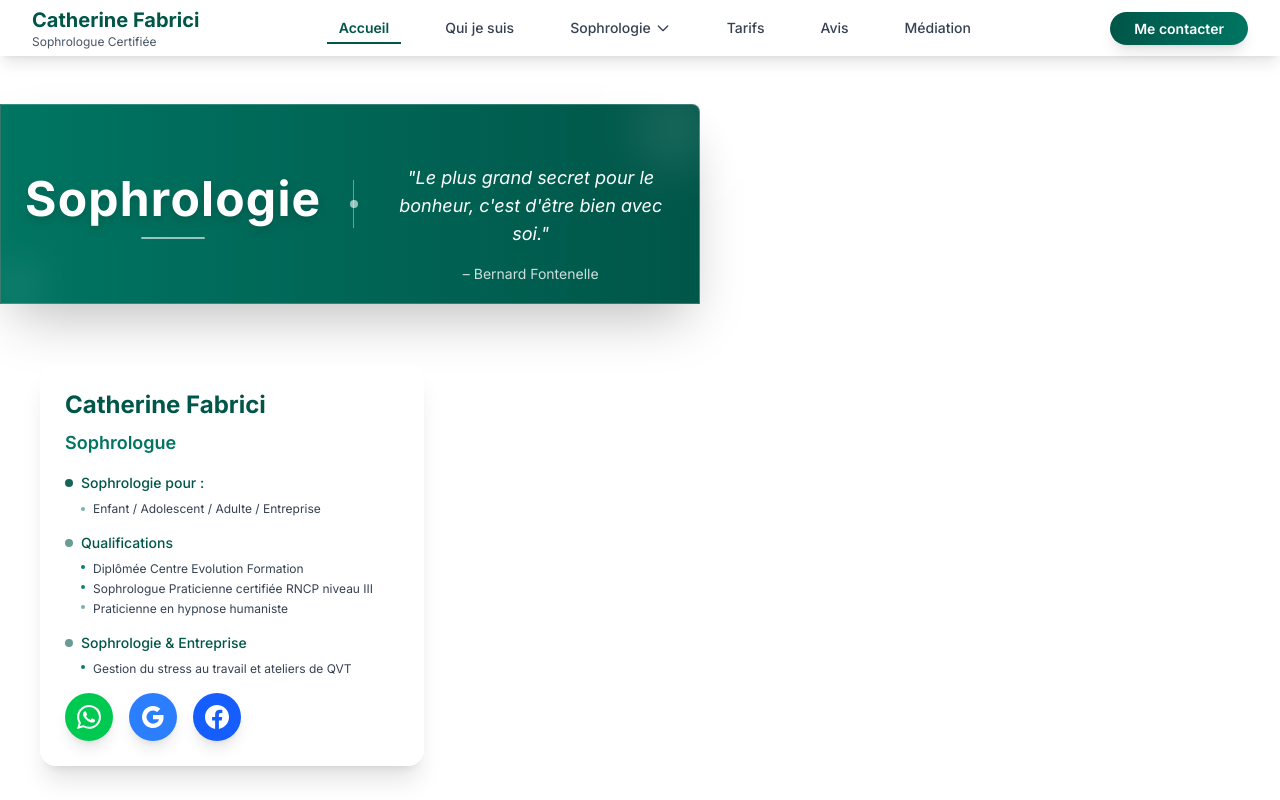
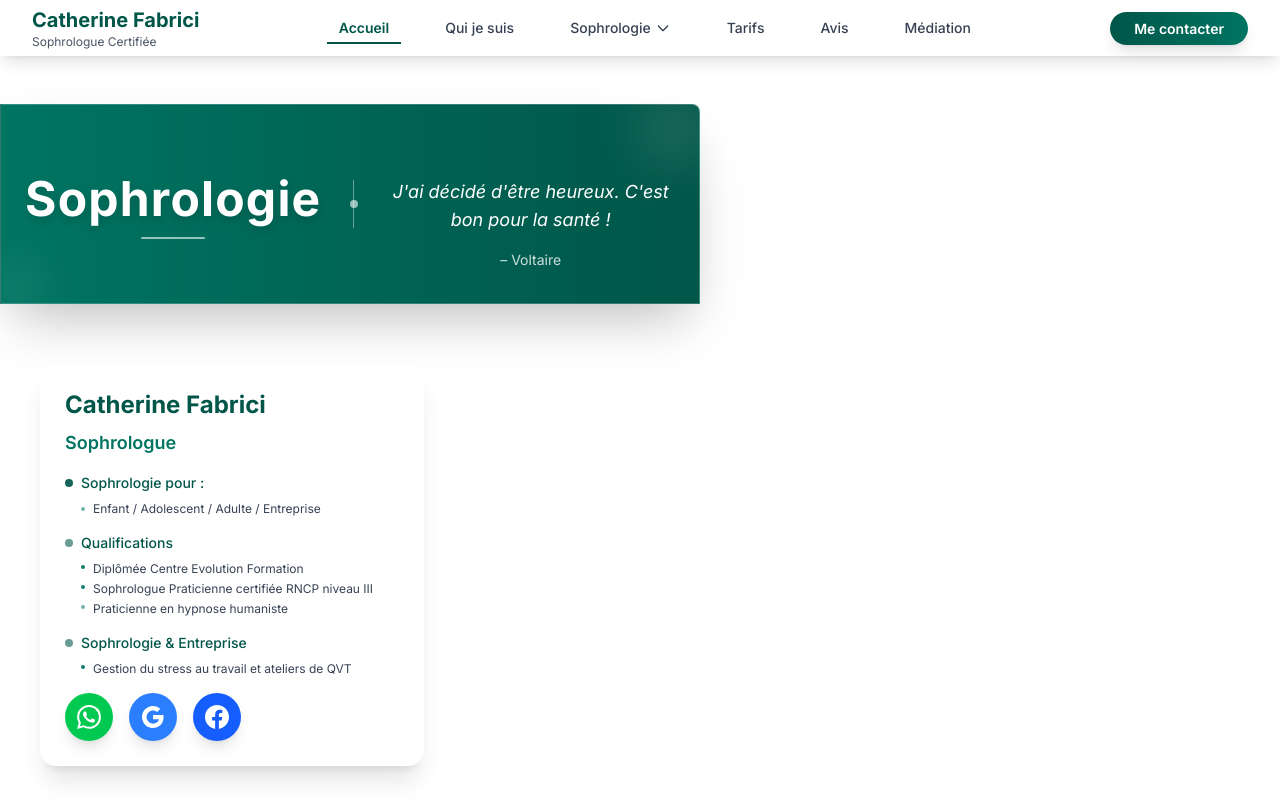
Before and after one commit to sophrologue/nextjs, a Next.js app: page / in a window 1280 px wide. Shown: the top 800 px of the page. Built offline with nearby package versions, Linux system fonts and the light colour scheme.

Commit message:
refactor: Quote changed on home

```diff
--- a/src/app/(components)/home/HeroSection.tsx
+++ b/src/app/(components)/home/HeroSection.tsx
@@ -23,9 +23,11 @@ const HeroSection = () => {
 
       {/* Enhanced quote section */}
       <blockquote className="mt-10 max-w-xl mx-auto text-center text-gray-600 italic text-base md:text-lg text-white flex flex-col gap-2">
-        <p>&quot;Le plus grand secret pour le bonheur, c&apos;est d&apos;être bien avec soi.&quot;</p>
+        <p>J&apos;ai décidé d&apos;être heureux.
+          C&apos;est bon pour la santé !</p>
+
         <footer className="mt-2 text-sm text-white/80 not-italic">
-          – Bernard Fontenelle
+          – Voltaire
         </footer>
       </blockquote>
     </div>
```
